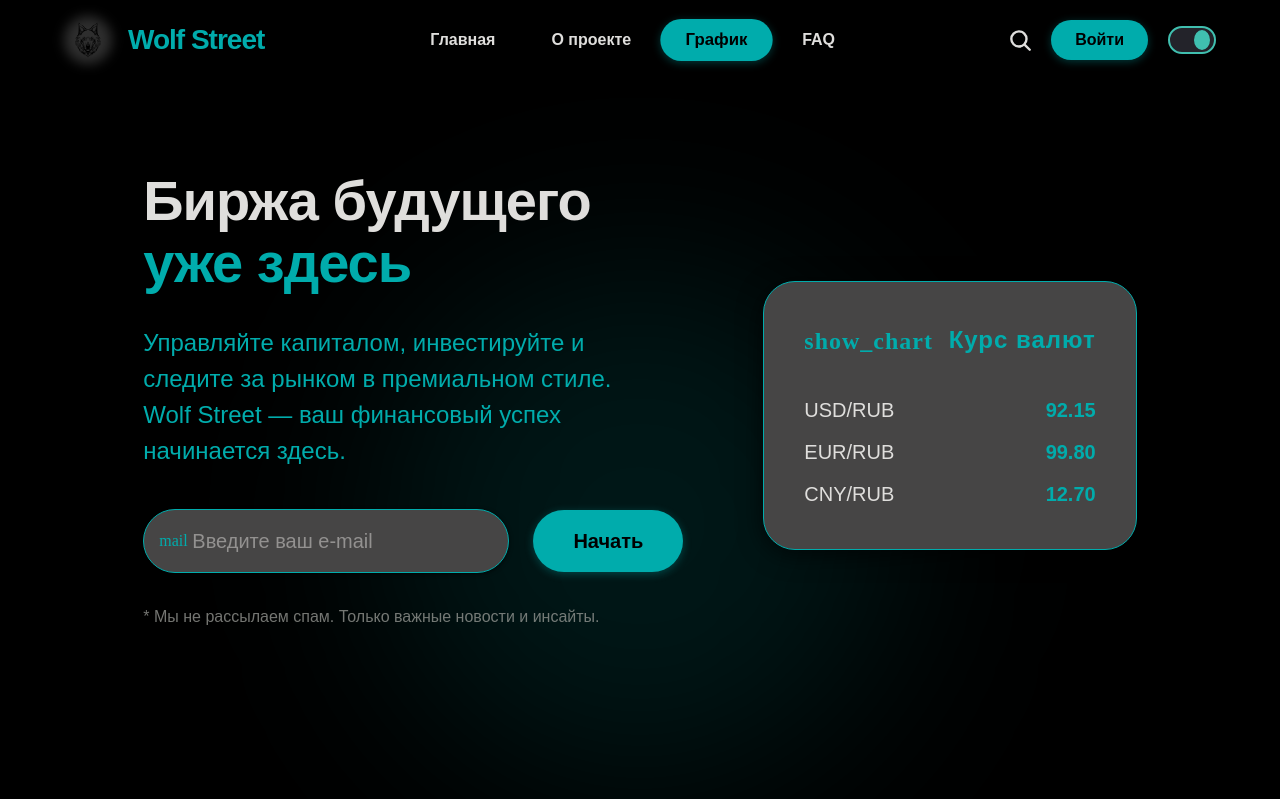
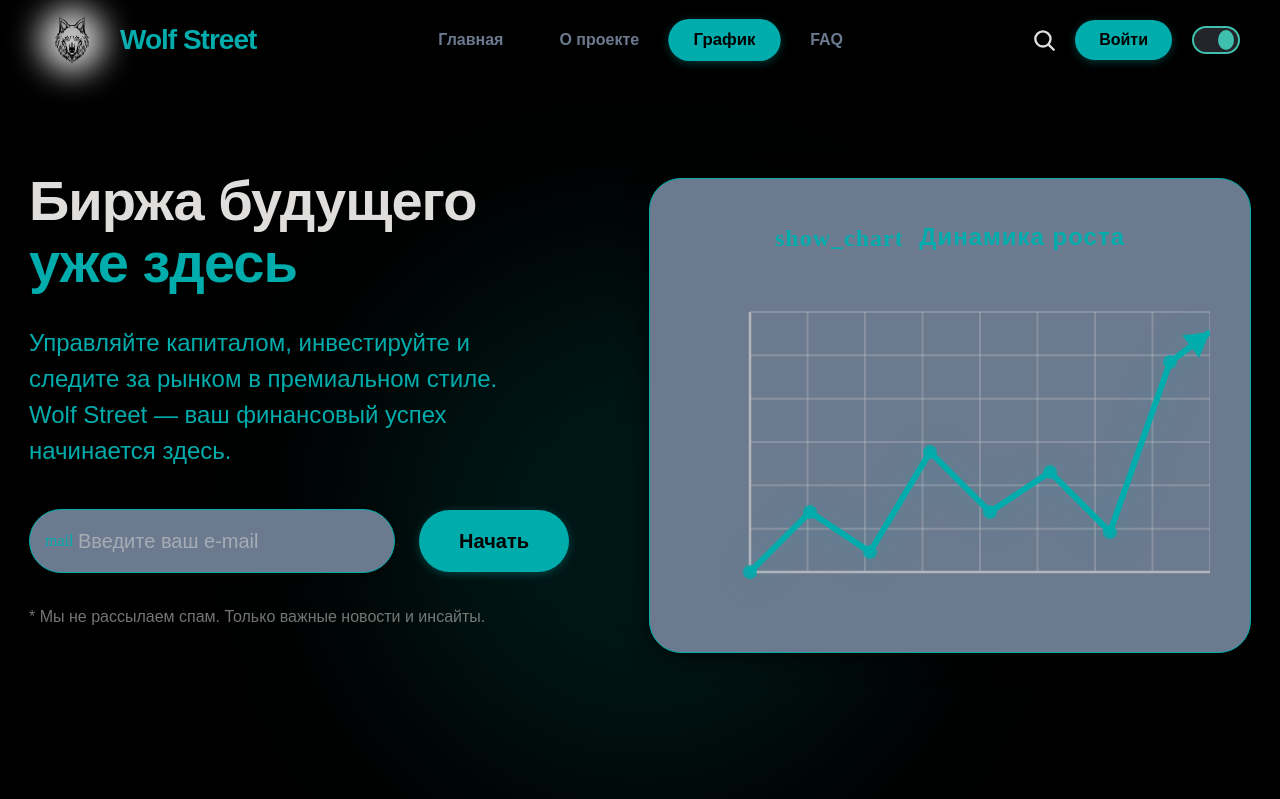
Before and after one commit to IK1im/Wolf-Street-frontend, a React (Vite) app: page / in a window 1280 px wide. Shown: the top 799 px of the page. Built offline with nearby package versions, Linux system fonts and the light colour scheme.

Commit message:
making the header into a separate component and creating a graph on the main page with animation

```diff
--- a/src/components/header/Header.tsx
+++ b/src/components/header/Header.tsx
@@ -0,0 +1,140 @@
+import React, { useState, useEffect, useRef } from "react";
+
+interface HeaderProps {
+  scrolled: boolean;
+  palette: any;
+  theme: string;
+  NAV: { id: string; label: string }[];
+  setSearchPos: (pos: { top: number; left: number }) => void;
+  setTheme: (t: string) => void;
+  activeSection: string;
+  headerVisible: boolean;
+  setSearchOpen: (open: boolean) => void;
+  searchOpen: boolean;
+}
+
+export default function Header({
+  scrolled, palette, theme, NAV, setSearchPos,
+  setTheme, activeSection, headerVisible, setSearchOpen, searchOpen
+}: HeaderProps) {
+
+    const searchBtnRef = useRef<HTMLButtonElement>(null);
+
+    const handleNavClick = (id: string) => {
+    const el = document.getElementById(id);
+    if (el) {
+      el.scrollIntoView({ behavior: "smooth", block: "start" });
+        }
+    };
+
+
+    const handleAuth = () => alert("Переход на страницу авторизации");
+
+    return (
+        <>
+            <header
+        style={{
+          position: 'fixed',
+          top: 0,
+          left: 0,
+          width: '100%',
+          zIndex: 30,
+          display: 'flex',
+          alignItems: 'center',
+          justifyContent: 'space-between',
+          padding: '8px 40px',
+          background: scrolled ? (theme === 'dark' ? 'rgba(6,9,12,0.95)' : '#fff') : 'transparent',
+          boxShadow: scrolled ? `0 2px 16px ${palette.card}` : 'none',
+          transition: 'all 0.3s',
+          transform: headerVisible ? 'translateY(0)' : 'translateY(-60px)',
+          opacity: headerVisible ? 1 : 0,
+          transitionProperty: 'transform, opacity, box-shadow, background',
+          transitionDuration: '0.7s',
+          transitionTimingFunction: 'cubic-bezier(.4,0,.2,1)',
+          minHeight: 56,
+        }}
+      >
+        <div style={{ display: 'flex', alignItems: 'center', gap: 16 }}>
+          <span style={{ fontSize: 40, position: 'relative', display: 'inline-block', width: 64, height: 64 }}>
+            <span style={{
+              position: 'absolute',
+              left: 0,
+              top: 0,
+              width: 64,
+              height: 64,
+              borderRadius: '50%',
+              background: 'rgba(255,255,255,0.85)',
+              filter: 'blur(16px)',
+              zIndex: 0,
+            }} />
+            <img src="/src/image/wolf_logo.svg" alt="logo" style={{ width: 64, height: 64, position: 'relative', zIndex: 1 }} />
+          </span>
+          <span style={{ fontSize: 28, fontWeight: 800, color: palette.accent, letterSpacing: '-1px' }}>Wolf Street</span>
+        </div>
+        <nav style={{ display: 'flex', gap: 8 }}>
+          {NAV.map((section) => (
+            <button
+              key={section.id}
+              onClick={() => handleNavClick(section.id)}
+              style={{
+                fontSize: 16,
+                fontWeight: 700,
+                padding: '8px 24px',
+                borderRadius: 999,
+                background: activeSection === section.id ? palette.navActive : 'transparent',
+                color: activeSection === section.id ? palette.navText : palette.navInactive,
+                boxShadow: activeSection === section.id ? `0 2px 8px ${palette.accent}55` : 'none',
+                transform: activeSection === section.id ? 'scale(1.05)' : 'none',
+                border: 'none',
+                outline: 'none',
+                cursor: 'pointer',
+                transition: 'all 0.2s',
+              }}
+            >
+              {section.label}
+            </button>
+          ))}
+        </nav>
+        <div style={{ display: 'flex', alignItems: 'center', gap: 12 }}>
+          <button
+            ref={searchBtnRef}
+            onClick={() => {
+              if (searchOpen) {
+                setSearchOpen(false);
+                return;
+              }
+              setSearchOpen(true);
+              if (searchBtnRef.current) {
+                const rect = searchBtnRef.current.getBoundingClientRect();
+                setSearchPos({ top: rect.bottom + 8, left: rect.left });
+              }
+            }}
+            aria-label="Поиск"
+            style={{ background: 'none', border: 'none', cursor: 'pointer', padding: 6, marginLeft: 0, display: 'flex', alignItems: 'center' }}
+          >
+            <svg width="26" height="26" viewBox="0 0 24 24" fill="none" stroke={theme === 'dark' ? palette.fg : palette.navInactive} strokeWidth="2.2" strokeLinecap="round" strokeLinejoin="round"><circle cx="11" cy="11" r="7" /><line x1="21" y1="21" x2="16.65" y2="16.65" /></svg>
+          </button>
+          <button
+            onClick={handleAuth}
+            style={{ padding: '8px 24px', background: palette.accent, color: palette.navText, borderRadius: 999, fontWeight: 700, fontSize: 16, boxShadow: `0 2px 8px ${palette.accent}55`, border: 'none', cursor: 'pointer' }}
+          >
+            Войти
+          </button>
+          <ThemeToggle theme={theme} setTheme={setTheme} />
+        </div>
+      </header>
+        </>
+    );
+}
+
+function ThemeToggle({ theme, setTheme }: { theme: string; setTheme: (t: string) => void }) {
+  return (
+    <button
+      style={{ width: 48, height: 28, display: 'flex', alignItems: 'center', background: theme === 'dark' ? '#23232a' : '#fff', borderRadius: 999, padding: 4, border: `2px solid #40BFAF`, marginLeft: 8, cursor: 'pointer', transition: 'all 0.2s' }}
+      onClick={() => setTheme(theme === "dark" ? "light" : "dark")}
+      aria-label="Сменить тему"
+    >
+      <span style={{ width: 20, height: 20, borderRadius: '50%', background: theme === "dark" ? '#40BFAF' : '#75787D', marginLeft: theme === "dark" ? 20 : 0, transition: 'all 0.3s' }}></span>
+    </button>
+  );
+}
--- a/src/pages/MainPage.tsx
+++ b/src/pages/MainPage.tsx
@@ -1,4 +1,5 @@
 import React, { useState, useEffect, useRef } from "react";
+import Header from "../components/header/Header";
 
 const NAV = [
   { id: "main", label: "Главная" },
@@ -6,6 +7,19 @@ const NAV = [
   { id: "chart", label: "График" },
   { id: "faq", label: "FAQ" },
 ];
+
+interface HeaderProps {
+  scrolled: boolean;
+  palette: any;
+  theme: string;
+  NAV: { id: string; label: string }[];
+  setSearchPos: (pos: { top: number; left: number }) => void;
+  setTheme: (t: string) => void;
+  activeSection: string;
+  headerVisible: boolean;
+  setSearchOpen: (open: boolean) => void;
+  searchOpen: boolean;
+}
 
 export default function MainPage() {
   const [theme, setTheme] = useState('dark');
@@ -15,7 +29,7 @@ export default function MainPage() {
   const [headerVisible, setHeaderVisible] = useState(false);
   const [heroVisible, setHeroVisible] = useState(false);
   const [searchOpen, setSearchOpen] = useState(false);
-  const searchBtnRef = useRef<HTMLButtonElement>(null);
+
   const [searchPos, setSearchPos] = useState<{top: number, left: number} | null>(null);
 
   useEffect(() => {
@@ -51,14 +65,8 @@ export default function MainPage() {
     setTimeout(() => setHeroVisible(true), 400);
   }, []);
 
-  const handleNavClick = (id: string) => {
-    const el = document.getElementById(id);
-    if (el) {
-      el.scrollIntoView({ behavior: "smooth", block: "start" });
-    }
-  };
 
-  const handleAuth = () => alert("Переход на страницу авторизации");
+
   const handleStart = () => alert(`Введён email: ${email}`);
 
   const currencyRates = [
@@ -87,15 +95,15 @@ export default function MainPage() {
     bg: '#000000',
     fg: '#DFDEDC',
     accent: '#00ACAC',
-    card: '#464545',
-    border: '#A6A7A2',
+    card: '#6B7A8F',
+    border: '#6B7A8F',
     brown: '#A6A7A2',
     shadow: '#000000AA',
     navActive: '#00ACAC',
     navText: '#000000',
-    navInactive: '#DFDEDC',
+    navInactive: '#6B7A8F',
     chartStroke: '#00ACAC',
-    chartFill: '#464545',
+    chartFill: '#6B7A8F',
 
     //третий вариант
     // bg: '#9AE4F5',
@@ -128,24 +136,24 @@ export default function MainPage() {
 
 
     // второй светлый вариант
-    bg: '#9AE4F5',
-    fg: '#1F1E23',
-    accent: '#0E9A7A',
-    card: 'rgba(92,123,163,0.85)',
-    border: '#0E9A7A',
-    brown: '#494589',
-    shadow: '#145089AA',
-    navActive: '#0E9A7A',
-    navText: '#fff',
-    navInactive: '#4A4D52',
-    chartStroke: '#0E9A7A',
-    chartFill: '#A9C1D5',
+    bg: '#edede9',
+    fg: '#d5bdaf',
+    accent: '#d6ccc2',
+    card: '#6B7A8F',
+    border: '#6B7A8F',
+    brown: '#d5bdaf',
+    shadow: '#e3d5ca55',
+    navActive: '#d6ccc2',
+    navText: '#d5bdaf',
+    navInactive: '#6B7A8F',
+    chartStroke: '#d6ccc2',
+    chartFill: '#f5ebe0',
   };
 
   return (
     <div style={{ minHeight: '100vh', width: '100%', fontFamily: 'sans-serif', background: palette.bg, color: palette.fg }}>
       {/* Header */}
-      <header
+      {/* <header
         style={{
           position: 'fixed',
           top: 0,
@@ -155,7 +163,7 @@ export default function MainPage() {
           display: 'flex',
           alignItems: 'center',
           justifyContent: 'space-between',
-          padding: '16px 64px',
+          padding: '8px 40px',
           background: scrolled ? (theme === 'dark' ? 'rgba(6,9,12,0.95)' : '#fff') : 'transparent',
           boxShadow: scrolled ? `0 2px 16px ${palette.card}` : 'none',
           transition: 'all 0.3s',
@@ -164,22 +172,23 @@ export default function MainPage() {
           transitionProperty: 'transform, opacity, box-shadow, background',
           transitionDuration: '0.7s',
           transitionTimingFunction: 'cubic-bezier(.4,0,.2,1)',
+          minHeight: 56,
         }}
       >
         <div style={{ display: 'flex', alignItems: 'center', gap: 16 }}>
-          <span style={{ fontSize: 32, position: 'relative', display: 'inline-block', width: 48, height: 48 }}>
+          <span style={{ fontSize: 40, position: 'relative', display: 'inline-block', width: 64, height: 64 }}>
             <span style={{
               position: 'absolute',
               left: 0,
               top: 0,
-              width: 48,
-              height: 48,
+              width: 64,
+              height: 64,
               borderRadius: '50%',
-              background: theme === 'dark' ? 'rgba(255,255,255,0.18)' : 'rgba(255,255,255,0.7)',
-              filter: 'blur(6px)',
+              background: 'rgba(255,255,255,0.85)',
+              filter: 'blur(16px)',
               zIndex: 0,
             }} />
-            <img src="/src/image/wolf_logo.svg" alt="logo" style={{ width: 48, height: 48, position: 'relative', zIndex: 1 }} />
+            <img src="/src/image/wolf_logo.svg" alt="logo" style={{ width: 64, height: 64, position: 'relative', zIndex: 1 }} />
           </span>
           <span style={{ fontSize: 28, fontWeight: 800, color: palette.accent, letterSpacing: '-1px' }}>Wolf Street</span>
         </div>
@@ -234,8 +243,18 @@ export default function MainPage() {
           </button>
           <ThemeToggle theme={theme} setTheme={setTheme} />
         </div>
-      </header>
-
+      </header> */}
+      <Header palette={palette}
+              theme={theme}
+              NAV={NAV}
+              setSearchPos={setSearchPos}
+              scrolled={scrolled}
+              setTheme={setTheme}
+              activeSection={activeSection}
+              headerVisible={headerVisible}
+              setSearchOpen={setSearchOpen}
+              searchOpen={searchOpen}
+      />
       {/* Модальное окно поиска */}
       {searchOpen && searchPos && (
         <div
@@ -338,27 +357,20 @@ export default function MainPage() {
             </form>
             <span style={{ color: palette.brown, fontSize: 16, opacity: 0.7 }}>* Мы не рассылаем спам. Только важные новости и инсайты.</span>
           </div>
-          {/* Курс валют */}
+          {/* Курс валют заменён на анимированный линейный график */}
           <div style={{ display: 'flex', flexDirection: 'column', alignItems: 'center', justifyContent: 'center', marginTop: 32 }}>
-            <div style={{ background: palette.card, borderRadius: 32, boxShadow: `0 4px 24px ${palette.shadow}`, padding: 40, minWidth: 300, border: `1px solid ${palette.accent}`, display: 'flex', flexDirection: 'column', gap: 16 }}>
-              <h2 style={{ fontSize: 24, fontWeight: 700, marginBottom: 20, color: palette.accent, letterSpacing: 1 }}>
-                <span style={{ fontFamily: 'Material Icons', verticalAlign: 'middle', marginRight: 8 }}>show_chart</span> Курс валют
+            <div style={{ background: palette.card, borderRadius: 32, boxShadow: `0 4px 24px ${palette.shadow}`, padding: 40, minWidth: 300, border: `1px solid ${palette.accent}`, display: 'flex', flexDirection: 'column', gap: 16, alignItems: 'center', justifyContent: 'center' }}>
+              <h2 style={{ fontSize: 24, fontWeight: 700, marginBottom: 20, color: palette.accent, letterSpacing: 1, textAlign: 'center' }}>
+                <span style={{ fontFamily: 'Material Icons', verticalAlign: 'middle', marginRight: 8 }}>show_chart</span> Динамика роста
               </h2>
-              <ul style={{ display: 'flex', flexDirection: 'column', gap: 12 }}>
-                {currencyRates.map(rate => (
-                  <li key={rate.code} style={{ display: 'flex', justifyContent: 'space-between', color: palette.fg, fontSize: 20 }}>
-                    <span>{rate.code}</span>
-                    <span style={{ fontWeight: 600, color: palette.accent }}>{rate.rate}</span>
-                  </li>
-                ))}
-              </ul>
+              <AnimatedLineChart accent={palette.accent} />
             </div>
           </div>
         </div>
       </section>
 
       {/* О проекте */}
-      <section id="about" style={{ maxWidth: '100vw', minHeight: '100vh', height: '100vh', display: 'flex', flexDirection: 'column', justifyContent: 'center', padding: 0, background: palette.bg, borderBottom: `1px solid ${palette.border}`, margin: 0 }}>
+      <section id="about" style={{ maxWidth: '100vw', minHeight: '100vh', height: '100vh', display: 'flex', flexDirection: 'column', justifyContent: 'center', padding: 0, background: palette.bg, borderBottom: `1px solid ${palette.border}`, margin: 0, paddingTop: 80 }}>
         <div style={{ maxWidth: 900, margin: '0 auto', width: '100%', padding: 48 }}>
           <h2 style={{ fontSize: 36, fontWeight: 800, color: palette.accent, marginBottom: 40, textAlign: 'center', letterSpacing: 1 }}>О проекте</h2>
           <div style={{ display: 'grid', gridTemplateColumns: 'repeat(auto-fit, minmax(260px, 1fr))', gap: 32 }}>
@@ -460,17 +472,7 @@ export default function MainPage() {
   );
 }
 
-function ThemeToggle({ theme, setTheme }: { theme: string; setTheme: (t: string) => void }) {
-  return (
-    <button
-      style={{ width: 48, height: 28, display: 'flex', alignItems: 'center', background: theme === 'dark' ? '#23232a' : '#fff', borderRadius: 999, padding: 4, border: `2px solid #40BFAF`, marginLeft: 8, cursor: 'pointer', transition: 'all 0.2s' }}
-      onClick={() => setTheme(theme === "dark" ? "light" : "dark")}
-      aria-label="Сменить тему"
-    >
-      <span style={{ width: 20, height: 20, borderRadius: '50%', background: theme === "dark" ? '#40BFAF' : '#75787D', marginLeft: theme === "dark" ? 20 : 0, transition: 'all 0.3s' }}></span>
-    </button>
-  );
-}
+
 
 function CandlestickChartStub({ theme }: { theme?: string }) {
   const stroke = theme === 'light' ? '#40BFAF' : '#40BFAF';
@@ -592,3 +594,107 @@ function Footer() {
     </footer>
   );
 }
+
+function AnimatedLineChart({ accent }: { accent: string }) {
+  const [length, setLength] = React.useState(0);
+  const pathRef = React.useRef<SVGPathElement>(null);
+
+  // Повторяющаяся анимация
+  React.useEffect(() => {
+    let interval: number;
+    function animate() {
+      if (pathRef.current) {
+        const totalLength = pathRef.current.getTotalLength();
+        setLength(totalLength);
+        setTimeout(() => {
+          pathRef.current && (pathRef.current.style.transition = 'stroke-dashoffset 2.2s cubic-bezier(.4,0,.2,1)');
+          setLength(0);
+        }, 200);
+      }
+    }
+    animate();
+    interval = window.setInterval(() => {
+      if (pathRef.current) {
+        pathRef.current.style.transition = 'none';
+        animate();
+      }
+    }, 10000);
+    return () => {
+      clearInterval(interval);
+    };
+  }, []);
+
+  // Ломаная линия с резкими перепадами (примерно как на картинке)
+  const width = 520;
+  const height = 320;
+  const minY = 40;
+  const maxY = height - 40;
+  const xOffset = 20;
+  const points = [
+    { x: 40 + xOffset, y: maxY },
+    { x: 100 + xOffset, y: maxY - 60 },
+    { x: 160 + xOffset, y: maxY - 20 },
+    { x: 220 + xOffset, y: maxY - 120 },
+    { x: 280 + xOffset, y: maxY - 60 },
+    { x: 340 + xOffset, y: maxY - 100 },
+    { x: 400 + xOffset, y: maxY - 40 },
+    { x: 460 + xOffset, y: minY + 30 },
+    { x: 500 + xOffset, y: minY },
+  ];
+  const d = points.map((p, i) => (i === 0 ? `M${p.x},${p.y}` : `L${p.x},${p.y}`)).join(' ');
+  // Для стрелки на конце
+  const last = points[points.length - 1];
+  const prev = points[points.length - 2];
+  const angle = Math.atan2(last.y - prev.y, last.x - prev.x);
+  const arrowLength = 28;
+  const arrowAngle = Math.PI / 6;
+  const arrowX1 = last.x - arrowLength * Math.cos(angle - arrowAngle);
+  const arrowY1 = last.y - arrowLength * Math.sin(angle - arrowAngle);
+  const arrowX2 = last.x - arrowLength * Math.cos(angle + arrowAngle);
+  const arrowY2 = last.y - arrowLength * Math.sin(angle + arrowAngle);
+
+  // Сетка (grid) — делаю более заметной
+  const gridLines = [];
+  const gridCountX = 8;
+  const gridCountY = 6;
+  for (let i = 0; i <= gridCountX; i++) {
+    const x = 40 + xOffset + ((width - 60) / gridCountX) * i;
+    gridLines.push(<line key={'vx' + i} x1={x} y1={minY - 20} x2={x} y2={maxY} stroke="#B4B4BC66" strokeWidth={2} />);
+  }
+  for (let i = 0; i <= gridCountY; i++) {
+    const y = minY - 20 + ((maxY - (minY - 20)) / gridCountY) * i;
+    gridLines.push(<line key={'hy' + i} x1={40 + xOffset} y1={y} x2={width - 10 + xOffset} y2={y} stroke="#B4B4BC66" strokeWidth={2} />);
+  }
+
+  return (
+    <svg width={width} height={height} viewBox={`0 0 ${width} ${height}`} style={{ display: 'block', margin: '0 auto', maxWidth: '100%' }}>
+      {/* Сетка */}
+      {gridLines}
+      {/* Ось X */}
+      <line x1={40 + xOffset} y1={maxY} x2={width - 10 + xOffset} y2={maxY} stroke="#B4B4BC" strokeWidth={2.5} markerEnd="url(#arrow-x)" />
+      {/* Ось Y (стрелка строго вверх) */}
+      <line x1={40 + xOffset} y1={maxY} x2={40 + xOffset} y2={minY - 20} stroke="#B4B4BC" strokeWidth={2.5} markerEnd="url(#arrow-y)" />
+      {/* Линия графика */}
+      <path
+        ref={pathRef}
+        d={d}
+        fill="none"
+        stroke={accent}
+        strokeWidth={6}
+        strokeDasharray={pathRef.current ? pathRef.current.getTotalLength() : 0}
+        strokeDashoffset={length}
+        style={{ filter: 'drop-shadow(0 4px 16px ' + accent + '44)' }}
+      />
+      {/* Стрелка на конце линии графика */}
+      <polygon
+        points={`${last.x},${last.y} ${arrowX1},${arrowY1} ${arrowX2},${arrowY2}`}
+        fill={accent}
+        style={{ opacity: 0.98 }}
+      />
+      {/* Точки графика (кроме последней) */}
+      {points.slice(0, -1).map((p, i) => (
+        <circle key={i} cx={p.x} cy={p.y} r={7} fill={accent} style={{ opacity: 0.85 }} />
+      ))}
+    </svg>
+  );
+}
```
